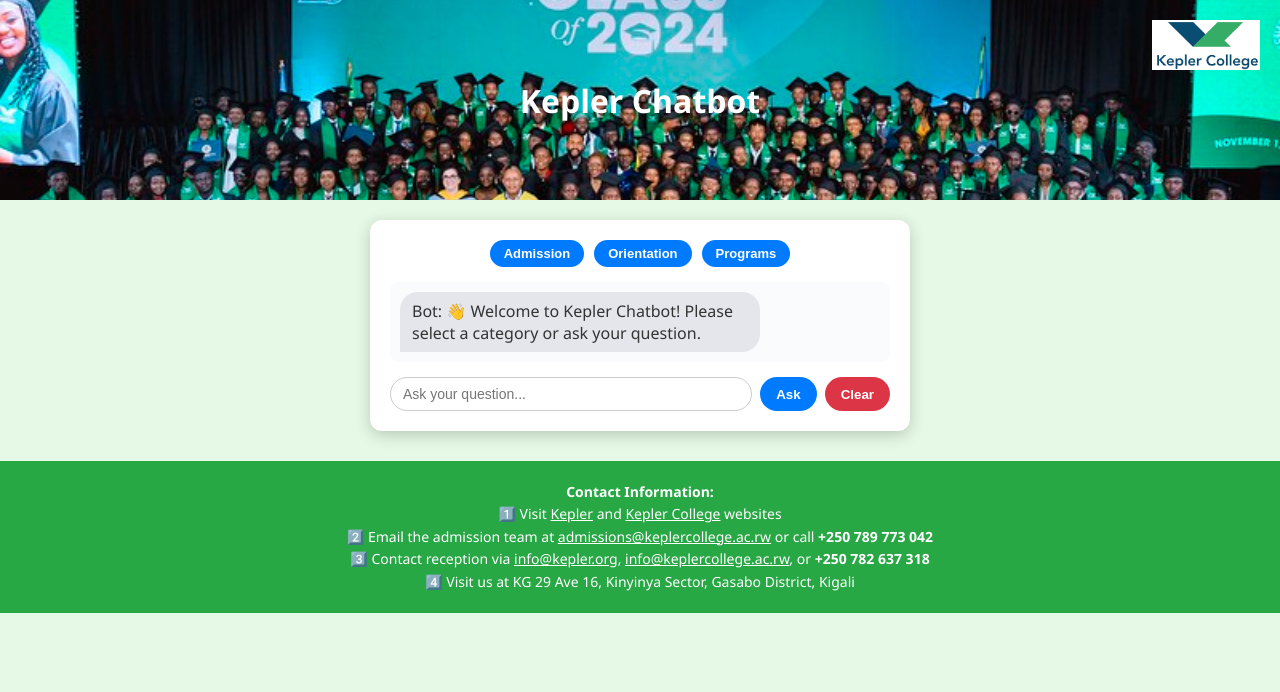
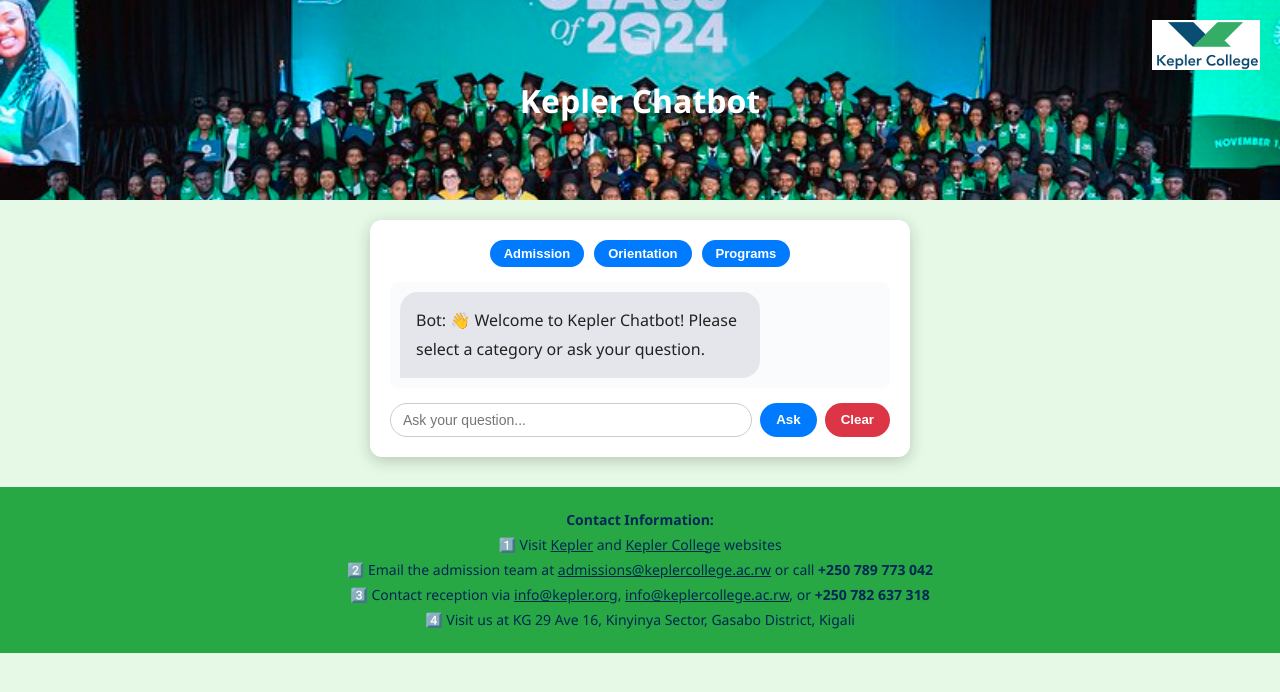
Before and after one commit to Tuyishime24/keplerchatbot, a Flask app: page / in a window 1280 px wide. Shown: the top 692 px of the page. Run offline with Flask 3, Linux system fonts and the light colour scheme.

Commit message:
Updated index.html with new styling and footer format

```diff
--- a/templates/index.html
+++ b/templates/index.html
@@ -26,7 +26,7 @@
     }
 
     .banner h1 {
-      color: #fff; /* changed to white */
+      color: #fff;
       font-size: 32px;
       margin: 0;
     }
@@ -95,11 +95,25 @@
 
     .answer {
       background: #e4e6eb;
-      color: #333;
-      padding: 8px 12px;
+      color: #222;
+      padding: 14px 16px;
+      font-size: 16px;
+      line-height: 1.8;
       border-radius: 18px 18px 18px 0;
       float: left;
       clear: both;
+      white-space: pre-line;
+      font-family: 'Segoe UI', sans-serif;
+    }
+
+    .answer a {
+      color: #0056b3;
+      text-decoration: none;
+      font-weight: 500;
+    }
+
+    .answer a:hover {
+      text-decoration: underline;
     }
 
     form {
@@ -138,15 +152,20 @@
       text-align: center;
       padding: 20px;
       font-size: 14px;
-      background-color: #28a745; /* changed footer background to green */
-      color: white;
+      background-color: #28a745; /* ✅ Green background */
+      color: #002855;            /* ✅ Dark blue text */
       width: 100%;
-      line-height: 1.6;
+      line-height: 1.8;
+      font-weight: 500;
     }
 
     footer a {
-      color: white;
+      color: #002855;            /* ✅ Dark blue links */
       text-decoration: underline;
+    }
+
+    footer a:hover {
+      color: #004080;
     }
   </style>
 </head>
@@ -189,7 +208,7 @@
     4️⃣ Visit us at KG 29 Ave 16, Kinyinya Sector, Gasabo District, Kigali
   </footer>
 
-  <!-- Script -->
+  <!-- JavaScript -->
   <script>
     const form = document.getElementById('chat-form');
     const input = document.getElementById('question-input');
@@ -199,7 +218,6 @@
     let selectedCategory = null;
     let lastWelcomeId = null;
 
-    // Add a message to chat history
     function addMessage(text, type, id = null) {
       if (id && document.getElementById(id)) return;
       const div = document.createElement('div');
@@ -210,10 +228,8 @@
       chatHistory.scrollTop = chatHistory.scrollHeight;
     }
 
-    // Show category welcome message
     function selectCategory(category) {
       selectedCategory = category;
-
       if (lastWelcomeId) {
         const old = document.getElementById(lastWelcomeId);
         if (old) old.remove();
@@ -228,7 +244,6 @@
       addMessage(welcomeText, 'answer', lastWelcomeId);
     }
 
-    // Remove welcome message when user starts typing
     input.addEventListener('input', () => {
       if (lastWelcomeId) {
         const welcomeMsg = document.getElementById(lastWelcomeId);
@@ -239,7 +254,6 @@
       }
     });
 
-    // Helper to simplify category string
     function simplifyCategory(fullCategory) {
       if (!fullCategory) return null;
       fullCategory = fullCategory.toLowerCase();
@@ -249,7 +263,6 @@
       return null;
     }
 
-    // On form submit: send question, show answer, update category if detected
     form.addEventListener('submit', function(e) {
       e.preventDefault();
       const question = input.value.trim();
@@ -293,7 +306,6 @@
       });
     });
 
-    // Clear chat and reset
     clearBtn.addEventListener('click', () => {
       chatHistory.innerHTML = '';
       selectedCategory = null;
@@ -301,7 +313,6 @@
       addMessage("👋 Welcome to Kepler Chatbot! Please select a category or ask your question.", 'answer');
     });
 
-    // Initial welcome message on page load
     window.addEventListener('load', () => {
       addMessage("👋 Welcome to Kepler Chatbot! Please select a category or ask your question.", 'answer');
     });
```
